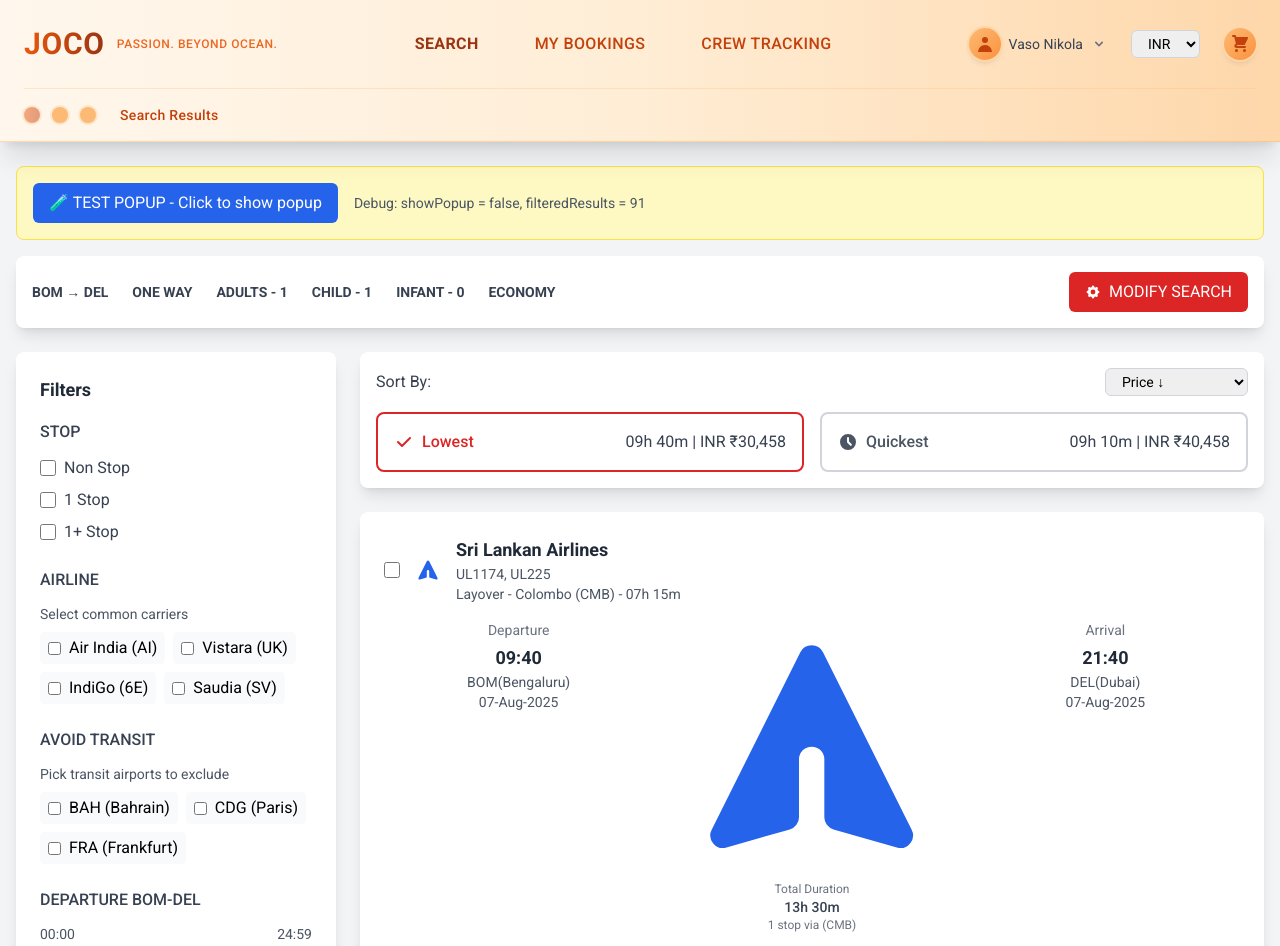
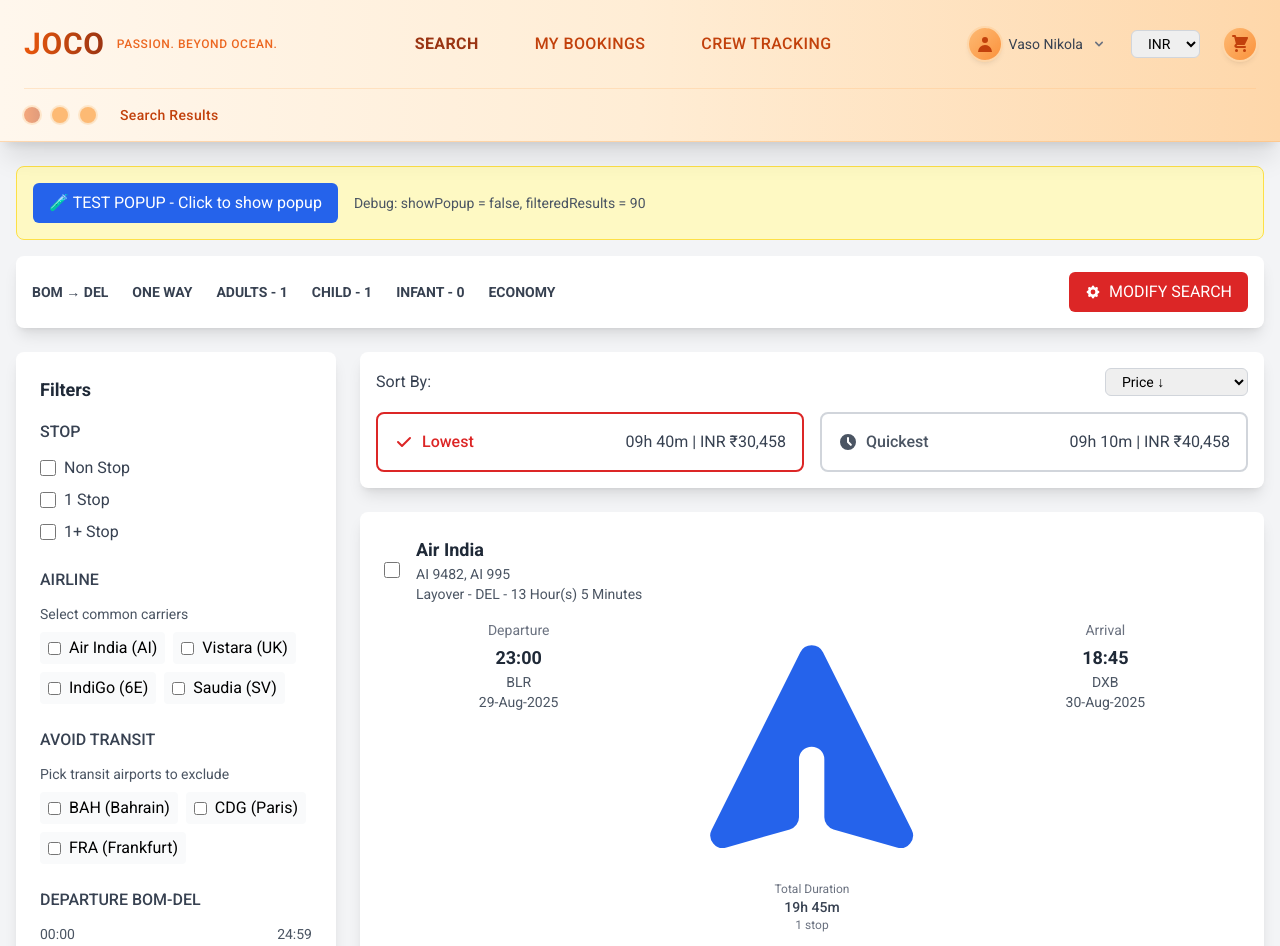
Before and after one commit to Spekond-AI-flyAI/Spekond-AI-CompCode, an Angular app: page /results in a window 1280 px wide. Shown: the top 946 px of the page. Built offline with nearby package versions, Linux system fonts and the light colour scheme.

Commit message:
feat(results): render real itinerary details from JSON (airline, numbers, times, airports, duration, layovers, fare)

```diff
--- a/src/app/results/results.component.html
+++ b/src/app/results/results.component.html
@@ -403,13 +403,10 @@
             <div class="flex items-center justify-between mb-4">
               <div class="flex items-center space-x-4">
                 <input type="checkbox" class="w-4 h-4 text-red-600 border-gray-300 rounded focus:ring-red-500">
-                <svg class="w-6 h-6 text-blue-600" fill="currentColor" viewBox="0 0 20 20">
-                  <path d="M10.894 2.553a1 1 0 00-1.788 0l-7 14a1 1 0 001.169 1.409l5-1.429A1 1 0 009 15.571V11a1 1 0 112 0v4.571a1 1 0 00.725.962l5 1.428a1 1 0 001.17-1.408l-7-14z" />
-                </svg>
                 <div>
-                  <h3 class="text-lg font-semibold text-gray-800">Sri Lankan Airlines</h3>
-                  <p class="text-sm text-gray-600">UL1174, UL225</p>
-                  <p class="text-sm text-gray-600">Layover - Colombo (CMB) - 07h 15m</p>
+                  <h3 class="text-lg font-semibold text-gray-800">{{ getAirlineName(result) }}</h3>
+                  <p class="text-sm text-gray-600">{{ getFlightNumberString(result) }}</p>
+                  <p class="text-sm text-gray-600">{{ getLayoverText(result) }}</p>
                 </div>
               </div>
             </div>
@@ -418,9 +415,9 @@
             <div class="grid grid-cols-1 md:grid-cols-3 gap-6 mb-4">
               <div class="text-center">
                 <div class="text-sm text-gray-500 mb-1">Departure</div>
-                <div class="text-lg font-semibold text-gray-800">09:40</div>
-                <div class="text-sm text-gray-600">{{ searchCriteria?.fromAirport || 'BLR' }}(Bengaluru)</div>
-                <div class="text-sm text-gray-600">07-Aug-2025</div>
+                <div class="text-lg font-semibold text-gray-800">{{ getDepartureTime(result) }}</div>
+                <div class="text-sm text-gray-600">{{ getDepartureAirport(result) }}</div>
+                <div class="text-sm text-gray-600">{{ getDepartureDate(result) }}</div>
               </div>
 
               <div class="text-center">
@@ -432,15 +429,15 @@
                   <div class="flex-1 h-px bg-gray-300"></div>
                 </div>
                 <div class="text-xs text-gray-500 mt-2">Total Duration</div>
-                <div class="text-sm font-medium text-gray-700">13h 30m</div>
-                <div class="text-xs text-gray-500">1 stop via (CMB)</div>
+                <div class="text-sm font-medium text-gray-700">{{ getDurationText(result) }}</div>
+                <div class="text-xs text-gray-500">{{ getStopsText(result) }}</div>
               </div>
 
               <div class="text-center">
                 <div class="text-sm text-gray-500 mb-1">Arrival</div>
-                <div class="text-lg font-semibold text-gray-800">21:40</div>
-                <div class="text-sm text-gray-600">{{ searchCriteria?.toAirport || 'DXB' }}(Dubai)</div>
-                <div class="text-sm text-gray-600">07-Aug-2025</div>
+                <div class="text-lg font-semibold text-gray-800">{{ getArrivalTime(result) }}</div>
+                <div class="text-sm text-gray-600">{{ getArrivalAirport(result) }}</div>
+                <div class="text-sm text-gray-600">{{ getArrivalDate(result) }}</div>
               </div>
             </div>
 
@@ -455,10 +452,9 @@
                 </button>
               </div>
 
-              <div class="flex space-x-3">
-                <button class="px-6 py-2 bg-red-600 text-white rounded-md hover:bg-red-700 transition-colors">
-                  BOOK
-                </button>
+              <div class="flex space-x-3 items-center">
+                <div class="text-lg font-bold text-red-600">{{ getFareDisplay(result) }}</div>
+                <button class="px-6 py-2 bg-red-600 text-white rounded-md hover:bg-red-700 transition-colors">BOOK</button>
               </div>
             </div>
 
--- a/src/app/results/results.component.ts
+++ b/src/app/results/results.component.ts
@@ -142,7 +142,7 @@
     ).subscribe();
   }
 
-  private filterResults() {
+  filterResults() {
     console.log('filterResults called');
     if (!this.searchCriteria) {
       this.filteredResults = this.flightResults;
@@ -191,9 +191,9 @@
     onePlus: false
   };
   fareMin = 0;
-  fareMax = Infinity as any as number;
+  fareMax = 200000; // sensible upper bound for slider/UI
   durationMinMin = 0; // minutes
-  durationMaxMin = Infinity as any as number; // minutes
+  durationMaxMin = 3000; // up to 50 hours
   depMinMinutes = 0; // 0..1439
   depMaxMinutes = 1439;
   arrMinMinutes = 0;
@@ -299,6 +299,111 @@
       if (code) mid.push(code);
     }
     return Array.from(new Set(mid));
+  }
+
+  // ----- Presentation helpers used by template -----
+  getAirlineName(itin: any): string {
+    const segs = this.getAirSegments(itin);
+    const name = segs[0]?.airline?.airlineName || segs[0]?.operatingAirline?.airlineName;
+    return name || 'Airline';
+  }
+
+  getFlightNumberString(itin: any): string {
+    const segs = this.getAirSegments(itin);
+    const parts = segs.map((s: any) => `${s?.carrierCode || ''}${s?.flightNumber ? ' ' + s.flightNumber : ''}`.trim()).filter(Boolean);
+    return parts.join(', ');
+  }
+
+  getLayoverText(itin: any): string {
+    const mids = this.extractTransitAirports(itin);
+    const leg = this.getFirstLeg(itin);
+    const connStr = this.getNested<string>(leg, ['airSegmentList', 0, 'connectionTimeStr'], '');
+    if (mids.length > 0) {
+      return `Layover - ${mids.join(', ')}${connStr ? ' - ' + connStr : ''}`;
+    }
+    return 'Non-stop';
+  }
+
+  private toDate(value: any): Date | null {
+    const d = value ? new Date(value) : null;
+    return d && !isNaN(d.getTime()) ? d : null;
+  }
+
+  formatTime(value: any): string {
+    const d = this.toDate(value);
+    if (!d) return '';
+    const hh = d.getHours().toString().padStart(2, '0');
+    const mm = d.getMinutes().toString().padStart(2, '0');
+    return `${hh}:${mm}`;
+  }
+
+  formatDateYMD(value: any): string {
+    const d = this.toDate(value);
+    if (!d) return '';
+    const day = d.getDate().toString().padStart(2, '0');
+    const month = d.toLocaleString('en-US', { month: 'short' });
+    const year = d.getFullYear();
+    return `${day}-${month}-${year}`;
+  }
+
+  getDepartureTime(itin: any): string {
+    const segs = this.getAirSegments(itin);
+    return this.formatTime(segs[0]?.departureTime || segs[0]?.fromDate);
+
+  }
+
+  getDepartureAirport(itin: any): string {
+    const segs = this.getAirSegments(itin);
+    return segs[0]?.fromLocation || '';
+  }
+
+  getDepartureDate(itin: any): string {
+    const segs = this.getAirSegments(itin);
+    return this.formatDateYMD(segs[0]?.departureTime || segs[0]?.fromDate);
+  }
+
+  getArrivalTime(itin: any): string {
+    const segs = this.getAirSegments(itin);
+    const last = segs[segs.length - 1];
+    return this.formatTime(last?.arrivalTime || last?.toDate);
+  }
+
+  getArrivalAirport(itin: any): string {
+    const segs = this.getAirSegments(itin);
+    const last = segs[segs.length - 1];
+    return last?.toLocation || '';
+  }
+
+  getArrivalDate(itin: any): string {
+    const segs = this.getAirSegments(itin);
+    const last = segs[segs.length - 1];
+    return this.formatDateYMD(last?.arrivalTime || last?.toDate);
+  }
+
+  formatDuration(mins: number | null): string {
+    if (mins === null) return '';
+    const h = Math.floor(mins / 60);
+    const m = mins % 60;
+    return `${h}h ${m}m`;
+  }
+
+  getDurationText(itin: any): string {
+    return this.formatDuration(this.computeDurationMinutes(itin));
+  }
+
+  getStopsText(itin: any): string {
+    const stops = this.computeStops(itin);
+    if (stops === null) return '';
+    if (stops === 0) return 'Non-stop';
+    if (stops === 1) return '1 stop';
+    return `${stops} stops`;
+  }
+
+  getFareDisplay(itin: any): string {
+    const fare = this.computeFare(itin);
+    if (fare === null) return '';
+    // The data shows INR (gdsCurrency). Display with ₹
+    return `₹${Math.round(fare).toLocaleString('en-IN')}`;
   }
 
   // Filter predicate helpers
```
Also changed, not shown: 1 other file (tests, documents, lock files or other folders).
